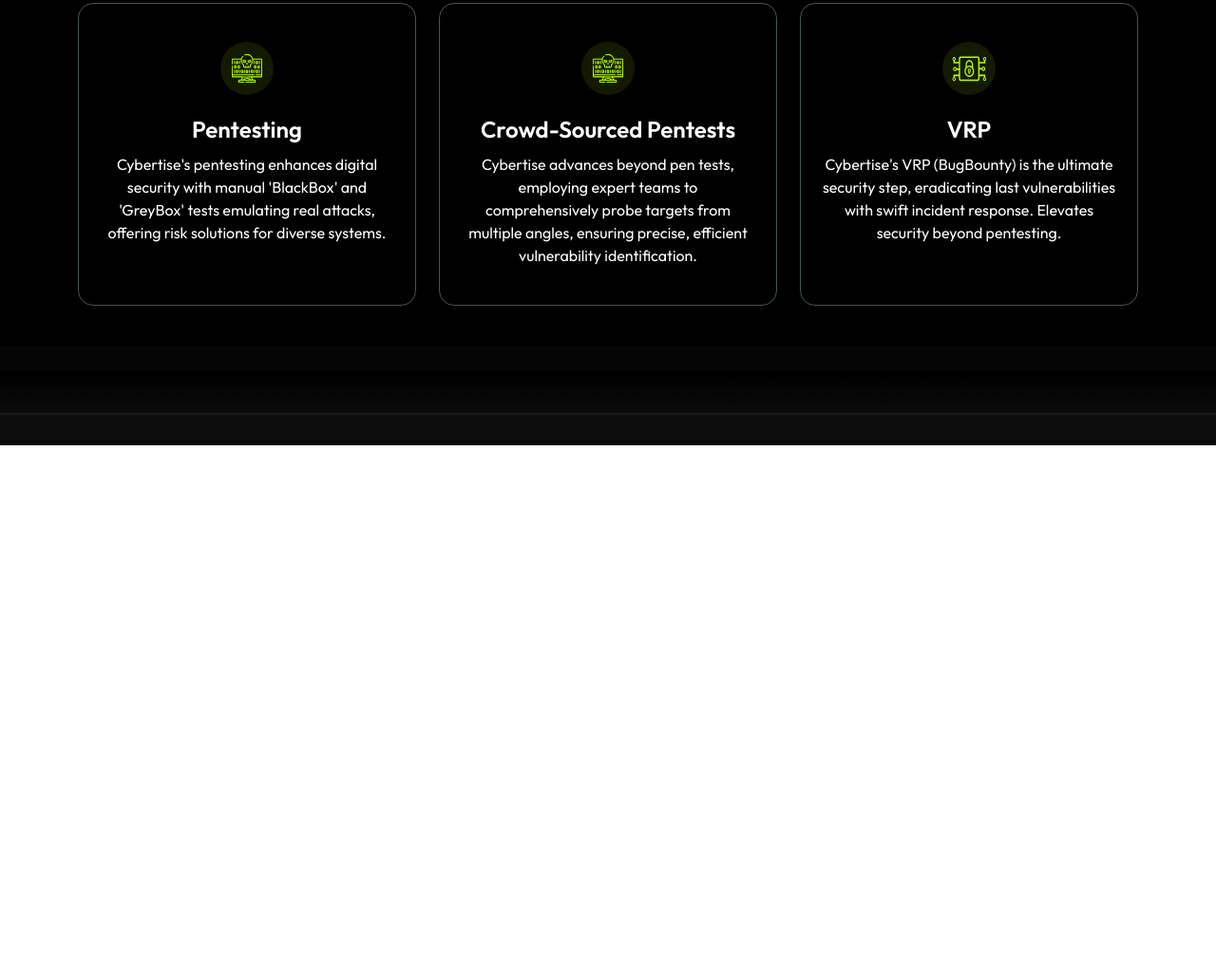
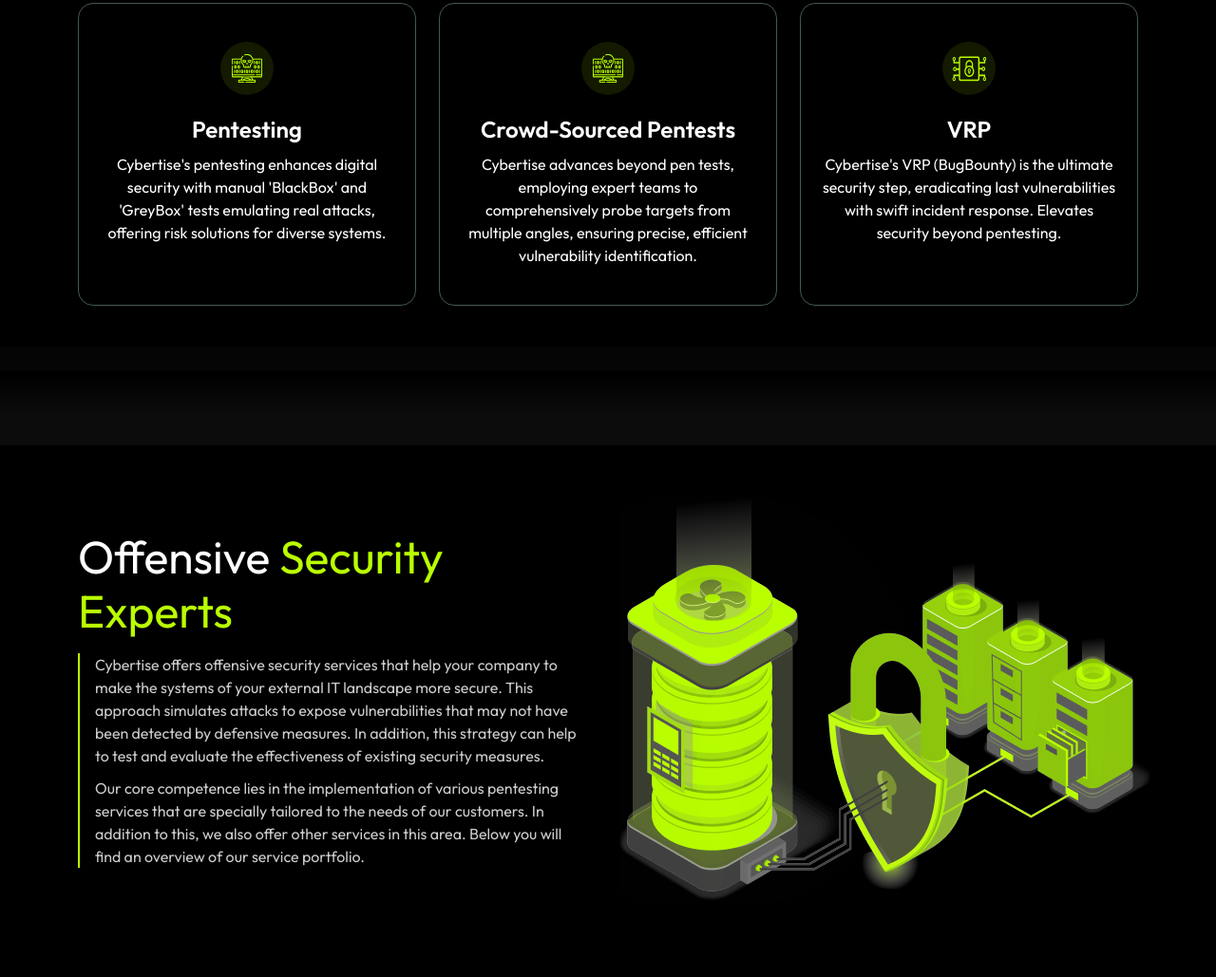
Before and after one commit to Rohit-Dhaka/Cybertise, a plain HTML site: page index.html in a window 1280 px wide. Shown: the part 1988-3017 px from the top of the page at 95% size. Before the commit the page ends 2457 px from the top, so only its background shows below. Drawn offline with nearby package versions, Linux system fonts and the light colour scheme.

Commit message:
add 4th section

```diff
--- a/assets/css/style.css
+++ b/assets/css/style.css
@@ -48,6 +48,14 @@
 }
 .pb-35{
     padding-bottom: 35px;
+}
+.pt-87{
+    padding-top: 87px;
+
+}
+.pb-79{
+    padding-bottom: 79px;
+
 }
 .pb-80{
     padding-bottom: 80px;
--- a/index.html
+++ b/index.html
@@ -135,6 +135,28 @@
 
 
     </section>
+    <section class="bg-black">
+        <div class="container max-w-1140">
+            <div class="row align-items-center pt-87 pb-79">
+                <div class="col-6">
+                    <div class="max-w-527">
+                        <h2 class="font-Outfit mb-0 fw-normal lh-57 fs-xl color-white">Offensive <span class="color-lime">Security Experts</span></h2>
+                        <div class="left-border mt-3">
+                            <h6 class="mb-0 font-Outfit fw-normal lh-24 fs-md color-white opacity-80 ps-3">Cybertise offers offensive security services that help your company to make the systems of your external IT landscape more secure. This approach simulates attacks to expose vulnerabilities that may not have been detected by defensive measures. In addition, this strategy can help to test and evaluate the effectiveness of existing security measures.</h6>
+                            <h6 class="mb-0 font-Outfit fw-normal lh-24 fs-md color-white opacity-80 pt-10 ps-3">Our core competence lies in the implementation of various pentesting services that are specially tailored to the needs of our customers. In addition to this, we also offer other services in this area. Below you will find an overview of our service portfolio.</h6>
+
+                        </div>
+                    </div>
+
+                </div>
+                <div class="col-6">
+                    <img src="./assets/images/webp/Frame3.png" alt="">
+                </div>
+            </div>
+
+        </div>
+
+    </section>
 
     <footer>
         <button onclick="topFunction()" id="myBtn" title="Go to top">Top</button>
```
Also changed, not shown: assets/images/webp/Frame3.png (added).
